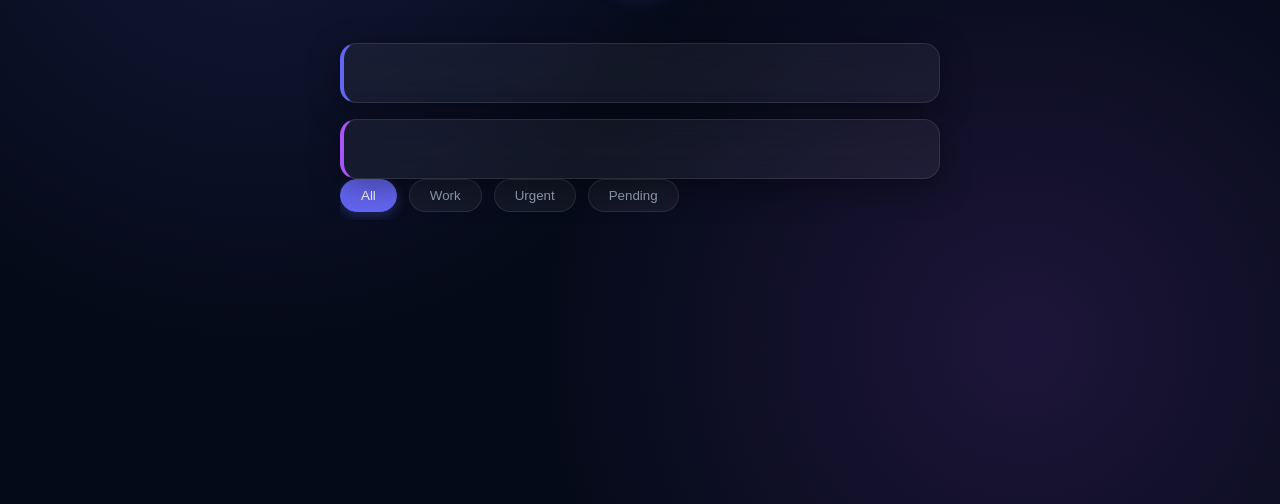
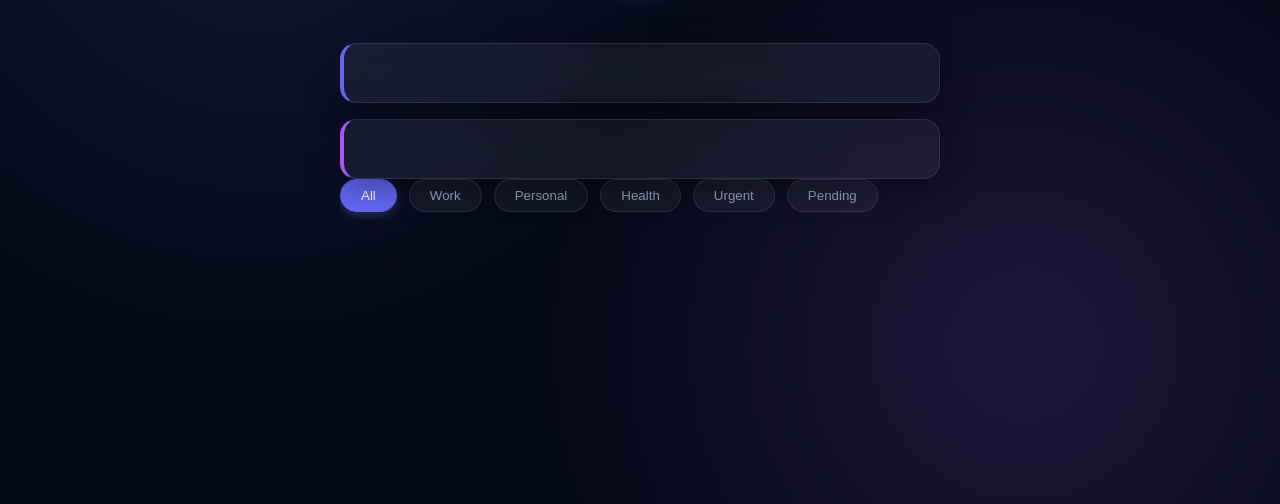
Before and after one commit to Umashankar12345/Voice-AI-Task-Manage, a website: page public/index.html in a window 1280 px wide. Shown: the part 296-800 px from the top of the page. Drawn offline with Linux system fonts and the light colour scheme.

Commit message:
my project

```diff
--- a/public/index.html
+++ b/public/index.html
@@ -52,6 +52,8 @@
             <nav class="filter-bar">
                 <button class="filter-btn active" data-filter="all">All</button>
                 <button class="filter-btn" data-filter="work">Work</button>
+                <button class="filter-btn" data-filter="personal">Personal</button>
+                <button class="filter-btn" data-filter="health">Health</button>
                 <button class="filter-btn" data-filter="urgent">Urgent</button>
                 <button class="filter-btn" data-filter="pending">Pending</button>
             </nav>
```
